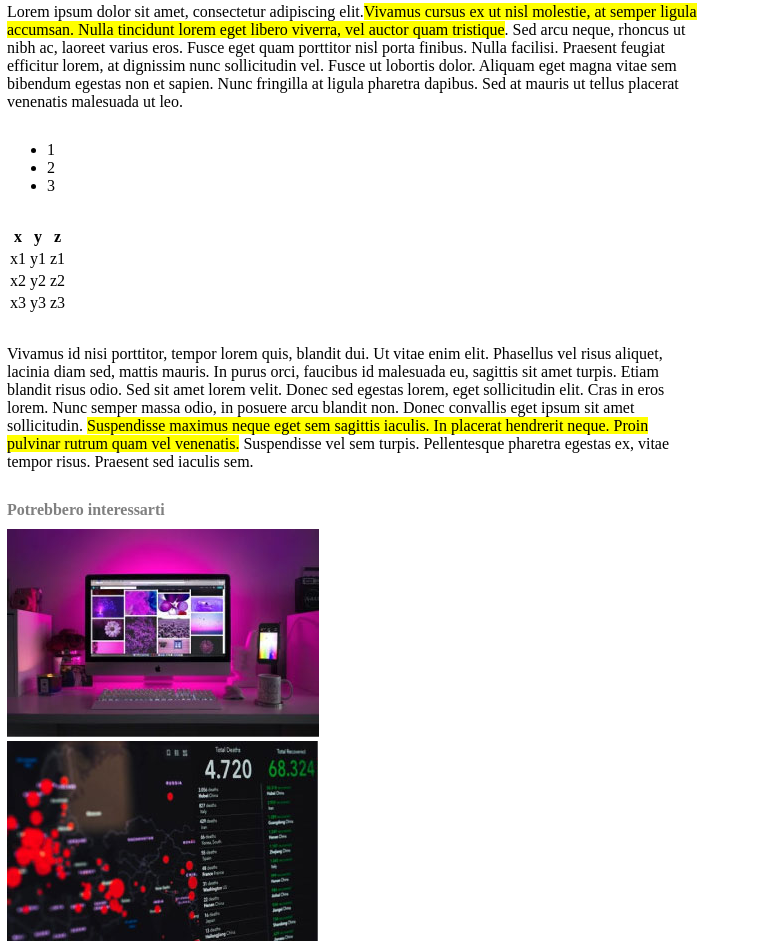
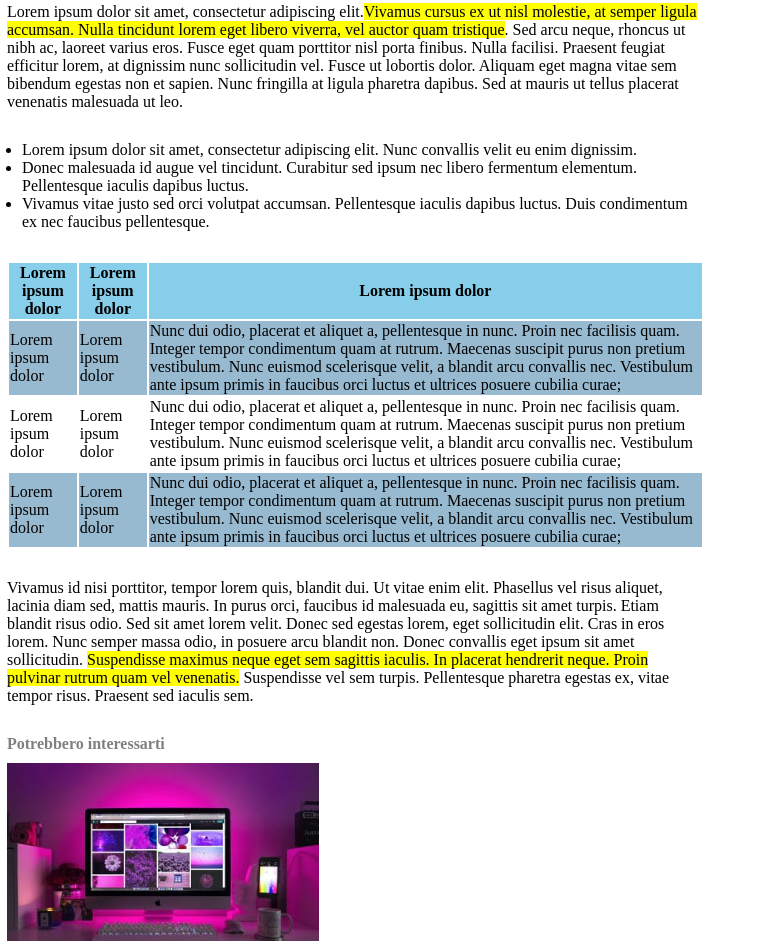
Before and after one commit to MattiaPlacido/html-css-booleaner, a plain HTML site: page index.html in a window 1280 px wide. Shown: the part 1127-2068 px from the top of the page, without its empty margins (0-759 px from the left). Drawn offline with Linux system fonts and the light colour scheme.

Commit message:
Riempimento testo e creazione tabella

```diff
--- a/index.html
+++ b/index.html
@@ -34,35 +34,35 @@
 
     <!-- Lista non ordinata -->
     <section class="container">
-        <ul>
-            <li>1</li>
-            <li>2</li>
-            <li>3</li>
+        <ul style="padding-left:15px">
+            <li>Lorem ipsum dolor sit amet, consectetur adipiscing elit. Nunc convallis velit eu enim dignissim.</li>
+            <li>Donec malesuada id augue vel tincidunt. Curabitur sed ipsum nec libero fermentum elementum. Pellentesque iaculis dapibus luctus.</li>
+            <li>Vivamus vitae justo sed orci volutpat accumsan. Pellentesque iaculis dapibus luctus. Duis condimentum ex nec faucibus pellentesque.</li>
         </ul>
     </section>
 
     <!-- Tabella -->
     <section class="container">
         <table>
-            <tr>
-                <th>x </th>
-                <th>y </th>
-                <th>z </th>
+            <tr style="background-color:skyblue;">
+                <th>Lorem ipsum dolor</th>
+                <th>Lorem ipsum dolor</th>
+                <th>Lorem ipsum dolor</th>
+            </tr>
+            <tr style="background-color: rgba(42, 114, 161, 0.486);">
+                <td>Lorem ipsum dolor</td>
+                <td>Lorem ipsum dolor</td>
+                <td>Nunc dui odio, placerat et aliquet a, pellentesque in nunc. Proin nec facilisis quam. Integer tempor condimentum quam at rutrum. Maecenas suscipit purus non pretium vestibulum. Nunc euismod scelerisque velit, a blandit arcu convallis nec. Vestibulum ante ipsum primis in faucibus orci luctus et ultrices posuere cubilia curae;</td>
             </tr>
             <tr>
-                <td>x1 </td>
-                <td>y1 </td>
-                <td>z1 </td>
+                <td>Lorem ipsum dolor</td>
+                <td>Lorem ipsum dolor</td>
+                <td>Nunc dui odio, placerat et aliquet a, pellentesque in nunc. Proin nec facilisis quam. Integer tempor condimentum quam at rutrum. Maecenas suscipit purus non pretium vestibulum. Nunc euismod scelerisque velit, a blandit arcu convallis nec. Vestibulum ante ipsum primis in faucibus orci luctus et ultrices posuere cubilia curae;</td>
             </tr>
-            <tr>
-                <td>x2 </td>
-                <td>y2 </td>
-                <td>z2 </td>
-            </tr>
-            <tr>
-                <td>x3 </td>
-                <td>y3 </td>
-                <td>z3 </td>
+            <tr style="background-color: rgba(42, 114, 161, 0.486);">
+                <td>Lorem ipsum dolor</td>
+                <td>Lorem ipsum dolor</td>
+                <td>Nunc dui odio, placerat et aliquet a, pellentesque in nunc. Proin nec facilisis quam. Integer tempor condimentum quam at rutrum. Maecenas suscipit purus non pretium vestibulum. Nunc euismod scelerisque velit, a blandit arcu convallis nec. Vestibulum ante ipsum primis in faucibus orci luctus et ultrices posuere cubilia curae;</td>
             </tr>
         </table>
     </section>
```
Also changed, not shown: css/style.css (line endings or trailing spaces).
